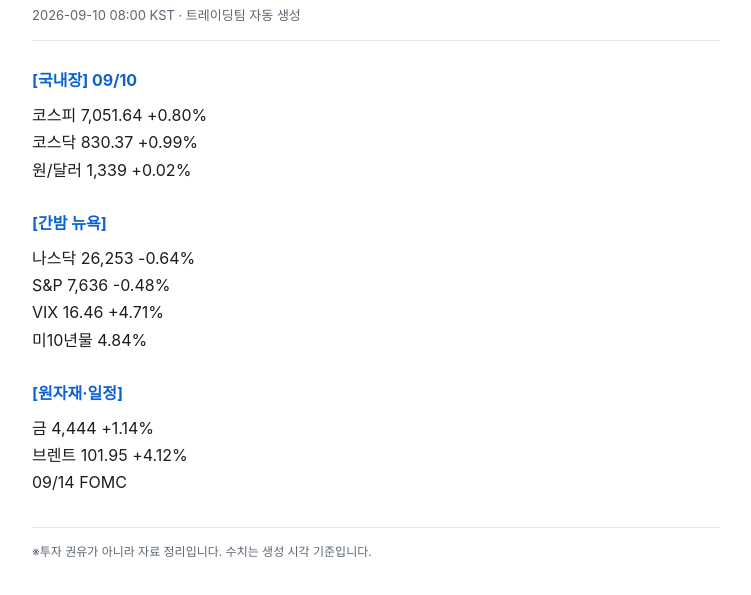
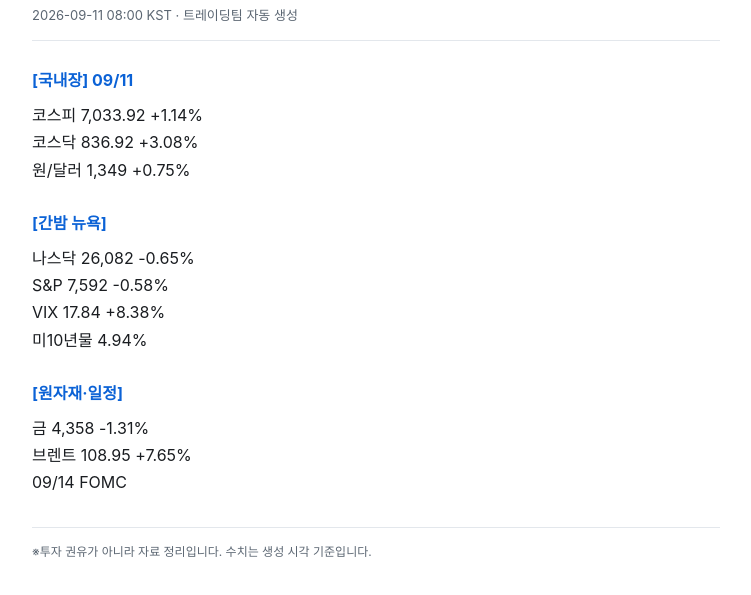
Before and after one commit to ajh04230-rgb/squeeze, a plain HTML site: page notes/brief-kr-%Y%m%d.html in a window 1280 px wide. Shown: the part 47-642 px from the top of the page, without its empty margins (264-1015 px from the left). Drawn offline with Linux system fonts and the light colour scheme.

Commit message:
note: brief-kr-%Y%m%d

```diff
--- a/notes/brief-kr-%Y%m%d.html
+++ b/notes/brief-kr-%Y%m%d.html
@@ -15,4 +15,4 @@
 .box{background:rgba(127,127,127,.08);border-left:3px solid var(--acc);padding:10px 12px;margin:14px 0;border-radius:0 6px 6px 0}
 code{background:rgba(127,127,127,.14);padding:1px 5px;border-radius:4px;font-size:13px}
 .f{margin-top:30px;padding-top:14px;border-top:1px solid var(--line);color:var(--mut);font-size:12px}
-</style></head><body><h1>국내장 브리핑</h1><div class=meta>2026-09-10 08:00 KST · 트레이딩팀 자동 생성</div><h2>[국내장] 09/10</h2><p>코스피 7,051.64 +0.80%<br>코스닥 830.37 +0.99%<br>원/달러 1,339 +0.02%</p><h2>[간밤 뉴욕]</h2><p>나스닥 26,253 -0.64%<br>S&P 7,636 -0.48%<br>VIX 16.46 +4.71%<br>미10년물 4.84%</p><h2>[원자재·일정]</h2><p>금 4,444 +1.14%<br>브렌트 101.95 +4.12%<br>09/14 FOMC</p><div class=f>※투자 권유가 아니라 자료 정리입니다. 수치는 생성 시각 기준입니다.</div></body></html>
+</style></head><body><h1>국내장 브리핑</h1><div class=meta>2026-09-11 08:00 KST · 트레이딩팀 자동 생성</div><h2>[국내장] 09/11</h2><p>코스피 7,033.92 +1.14%<br>코스닥 836.92 +3.08%<br>원/달러 1,349 +0.75%</p><h2>[간밤 뉴욕]</h2><p>나스닥 26,082 -0.65%<br>S&P 7,592 -0.58%<br>VIX 17.84 +8.38%<br>미10년물 4.94%</p><h2>[원자재·일정]</h2><p>금 4,358 -1.31%<br>브렌트 108.95 +7.65%<br>09/14 FOMC</p><div class=f>※투자 권유가 아니라 자료 정리입니다. 수치는 생성 시각 기준입니다.</div></body></html>
```
